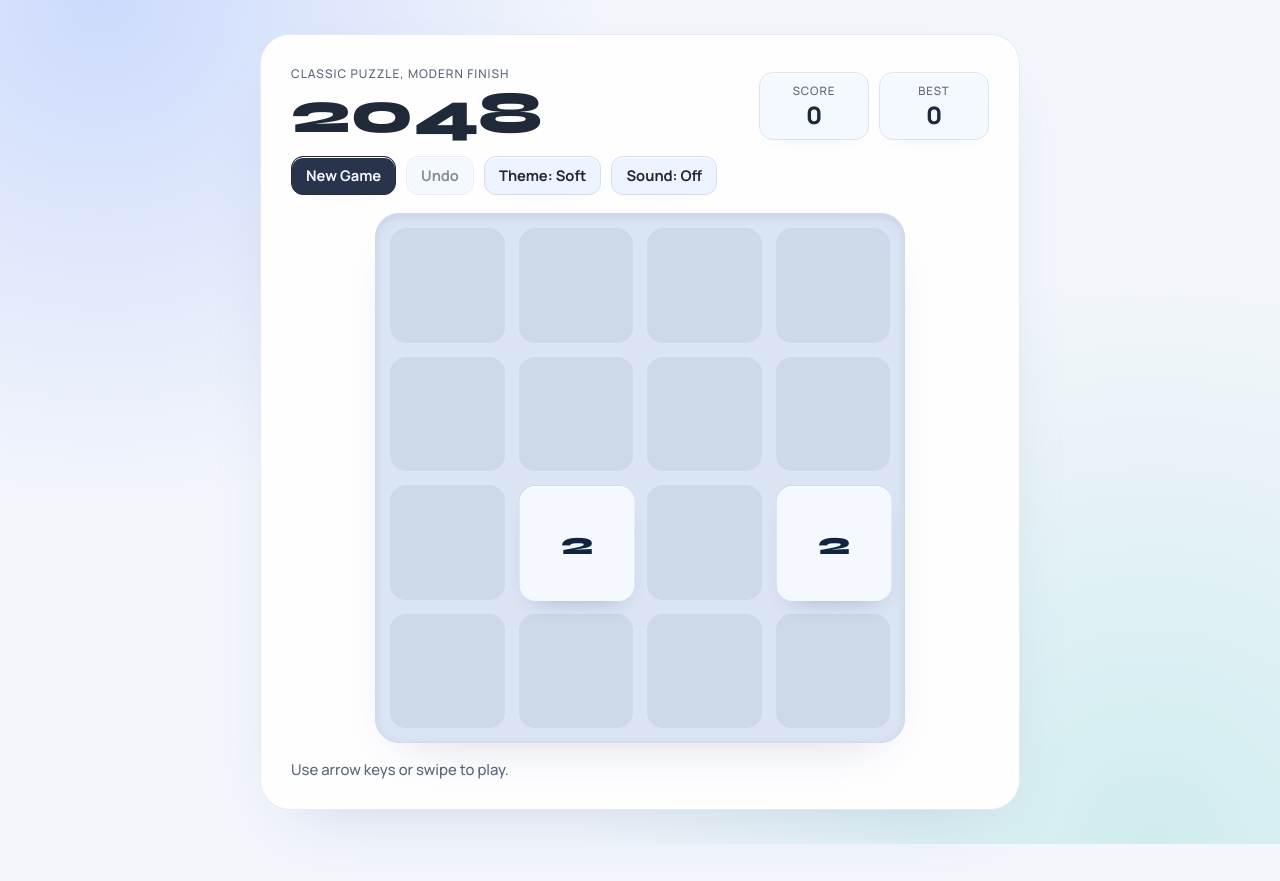
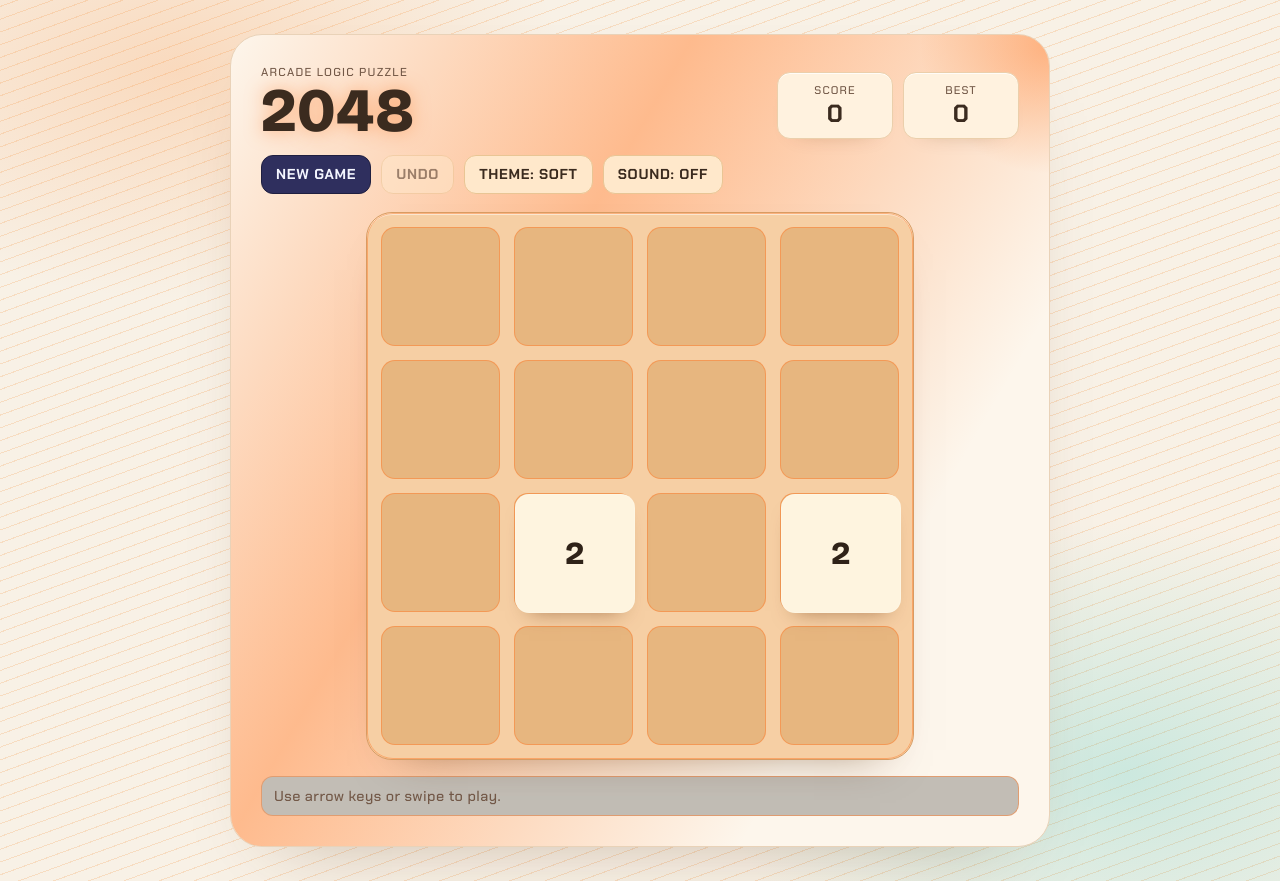
Before and after one commit to zym9863/2048, a plain HTML site: page index.html in a window 1280 px wide. Before the commit the page ends 844 px from the top, so only its background shows below. Drawn offline with nearby package versions, Linux system fonts and the light colour scheme.

Commit message:
feat: update font styles and enhance layout for improved aesthetics

```diff
--- a/index.html
+++ b/index.html
@@ -6,14 +6,14 @@
   <title>2048</title>
   <link rel="preconnect" href="https://fonts.googleapis.com">
   <link rel="preconnect" href="https://fonts.gstatic.com" crossorigin>
-  <link href="https://fonts.googleapis.com/css2?family=Manrope:wght@500;700;800&family=Syne:wght@700;800&display=swap" rel="stylesheet">
+  <link href="https://fonts.googleapis.com/css2?family=Bricolage+Grotesque:wght@500;700;800&family=Chakra+Petch:wght@500;600;700&display=swap" rel="stylesheet">
   <link rel="stylesheet" href="style.css">
 </head>
 <body class="theme-neumorph">
   <main class="app">
     <header class="hero">
-      <div>
-        <p class="eyebrow">Classic Puzzle, Modern Finish</p>
+      <div class="title-block">
+        <p class="eyebrow">Arcade Logic Puzzle</p>
         <h1>2048</h1>
       </div>
       <div class="scoreboard" aria-label="Scoreboard">
--- a/style.css
+++ b/style.css
@@ -1,13 +1,13 @@
 :root {
-  --board-size: min(92vw, 530px);
+  --board-size: min(92vw, 548px);
   --gap: clamp(8px, 2.2vw, 14px);
-  --radius: 24px;
-  --tile-radius: 16px;
+  --radius: 26px;
+  --tile-radius: 14px;
   --tile-size: calc((var(--board-size) - (var(--gap) * 5)) / 4);
   --anim-fast: 140ms;
-  --anim-normal: 180ms;
-  --font-display: "Syne", "Segoe UI", sans-serif;
-  --font-body: "Manrope", "Segoe UI", sans-serif;
+  --anim-normal: 190ms;
+  --font-display: "Bricolage Grotesque", "Segoe UI", sans-serif;
+  --font-body: "Chakra Petch", "Segoe UI", sans-serif;
 }
 
 * {
@@ -27,41 +27,78 @@
   font-family: var(--font-body);
   color: var(--text-main);
   background:
-    radial-gradient(circle at 8% 0%, var(--bg-glow-1), transparent 35%),
-    radial-gradient(circle at 90% 100%, var(--bg-glow-2), transparent 40%),
+    radial-gradient(42% 36% at 14% 8%, var(--bg-glow-1), transparent 72%),
+    radial-gradient(44% 40% at 88% 88%, var(--bg-glow-2), transparent 72%),
+    repeating-linear-gradient(
+      -20deg,
+      transparent 0 11px,
+      color-mix(in oklab, var(--line-color), transparent) 11px 12px
+    ),
     var(--bg-main);
 }
 
 .app {
-  width: min(100%, 760px);
+  position: relative;
+  width: min(100%, 820px);
+  border-radius: 32px;
+  padding: clamp(18px, 3vw, 30px);
   background: var(--panel-bg);
   border: 1px solid var(--panel-border);
-  border-radius: 30px;
-  padding: clamp(18px, 3vw, 30px);
   box-shadow: var(--panel-shadow);
-  backdrop-filter: blur(8px);
+  overflow: hidden;
+  isolation: isolate;
+}
+
+.app::before,
+.app::after {
+  content: "";
+  position: absolute;
+  pointer-events: none;
+  z-index: -1;
+}
+
+.app::before {
+  inset: 0;
+  background: linear-gradient(120deg, transparent 0%, color-mix(in oklab, var(--trim), transparent) 36%, transparent 76%);
+}
+
+.app::after {
+  width: 260px;
+  height: 260px;
+  border-radius: 999px;
+  right: -130px;
+  top: -120px;
+  background: radial-gradient(circle, color-mix(in oklab, var(--trim), transparent) 0%, transparent 70%);
 }
 
 .hero {
   display: flex;
-  align-items: end;
+  align-items: flex-end;
   justify-content: space-between;
-  gap: 16px;
+  gap: 18px;
   margin-bottom: 16px;
 }
 
+.title-block {
+  display: grid;
+  gap: 4px;
+}
+
 .eyebrow {
-  margin: 0 0 4px;
-  letter-spacing: 0.08em;
-  font-size: 0.75rem;
+  margin: 0;
+  letter-spacing: 0.11em;
+  font-size: 0.72rem;
   text-transform: uppercase;
   color: var(--text-soft);
 }
 
 h1 {
   margin: 0;
-  font: 800 clamp(2.1rem, 5vw, 3.7rem) / 0.92 var(--font-display);
+  font: 800 clamp(2.15rem, 5.4vw, 3.85rem) / 0.9 var(--font-display);
   color: var(--text-main);
+  text-transform: uppercase;
+  letter-spacing: 0.01em;
+  text-shadow: 0 0 18px color-mix(in oklab, var(--trim), transparent);
 }
 
 .scoreboard {
@@ -70,8 +107,8 @@
 }
 
 .score-card {
-  min-width: 110px;
-  border-radius: 14px;
+  min-width: 116px;
+  border-radius: 13px;
   padding: 10px 12px 8px;
   background: var(--score-bg);
   border: 1px solid var(--score-border);
@@ -81,16 +118,17 @@
 
 .score-label {
   display: block;
-  font-size: 0.72rem;
+  font-size: 0.7rem;
   text-transform: uppercase;
   color: var(--text-soft);
-  letter-spacing: 0.08em;
+  letter-spacing: 0.1em;
 }
 
 .score-card strong {
-  font-size: 1.5rem;
+  font-size: 1.55rem;
   font-weight: 800;
   color: var(--text-main);
+  letter-spacing: 0.02em;
 }
 
 .score-card.bump {
@@ -108,16 +146,24 @@
   border: 1px solid var(--btn-border);
   background: var(--btn-bg);
   color: var(--text-main);
-  font: 700 0.92rem/1 var(--font-body);
+  font: 700 0.9rem/1 var(--font-body);
+  text-transform: uppercase;
+  letter-spacing: 0.05em;
   padding: 11px 14px;
   border-radius: 12px;
   cursor: pointer;
-  transition: transform var(--anim-fast) ease, box-shadow var(--anim-fast) ease, background var(--anim-fast) ease;
+  transition:
+    transform var(--anim-fast) ease,
+    box-shadow var(--anim-fast) ease,
+    background var(--anim-fast) ease,
+    border-color var(--anim-fast) ease;
   box-shadow: var(--btn-shadow);
 }
 
 .btn:hover:not(:disabled) {
   transform: translateY(-1px);
+  border-color: var(--btn-border-hover);
+  box-shadow: var(--btn-shadow-hover);
 }
 
 .btn:active:not(:disabled) {
@@ -125,7 +171,7 @@
 }
 
 .btn:disabled {
-  opacity: 0.52;
+  opacity: 0.5;
   cursor: not-allowed;
 }
 
@@ -153,6 +199,15 @@
   overflow: hidden;
 }
 
+.board::before {
+  content: "";
+  position: absolute;
+  inset: 0;
+  border-radius: inherit;
+  border: 1px solid color-mix(in oklab, var(--trim), transparent);
+  pointer-events: none;
+}
+
 .grid {
   width: 100%;
   height: 100%;
@@ -165,6 +220,7 @@
 .grid-cell {
   border-radius: var(--tile-radius);
   background: var(--grid-cell-bg);
+  border: 1px solid color-mix(in oklab, var(--trim), transparent);
 }
 
 .tile-layer,
@@ -183,16 +239,17 @@
   border-radius: var(--tile-radius);
   font: 800 clamp(1.1rem, 2.8vw, 2rem) / 1 var(--font-display);
   color: var(--tile-text);
+  border: 1px solid color-mix(in oklab, #ffffff 14%, transparent);
   box-shadow: var(--tile-shadow);
   transition: transform var(--anim-normal) cubic-bezier(0.22, 1, 0.36, 1);
 }
 
 .tile.small-text {
-  font-size: clamp(0.92rem, 2.15vw, 1.45rem);
+  font-size: clamp(0.9rem, 2.15vw, 1.45rem);
 }
 
 .tile-spawn {
-  animation: tile-spawn 220ms ease;
+  animation: tile-spawn 220ms cubic-bezier(0.2, 1.03, 0.26, 1);
 }
 
 .tile-merge {
@@ -206,8 +263,13 @@
 
 .status {
   margin: 16px 0 0;
-  font-size: 0.93rem;
+  padding: 10px 12px;
+  border-radius: 12px;
+  font-size: 0.9rem;
+  letter-spacing: 0.03em;
   color: var(--text-soft);
+  border: 1px solid color-mix(in oklab, var(--trim), transparent);
+  background: color-mix(in oklab, var(--panel-bg) 82%, #000 18%);
 }
 
 .overlay {
@@ -215,7 +277,8 @@
   inset: 0;
   display: grid;
   place-items: center;
-  background: color-mix(in oklab, #000 56%, transparent);
+  background: color-mix(in oklab, #020304 70%, transparent);
+  backdrop-filter: blur(4px);
   padding: 20px;
   z-index: 20;
 }
@@ -226,16 +289,17 @@
 
 .overlay-card {
   width: min(100%, 440px);
+  border-radius: 20px;
+  padding: 22px;
   background: var(--panel-bg);
   border: 1px solid var(--panel-border);
-  border-radius: 22px;
-  padding: 22px;
   box-shadow: var(--panel-shadow);
 }
 
 .overlay-card h2 {
   margin: 0 0 6px;
   font: 800 1.8rem/1 var(--font-display);
+  text-transform: uppercase;
 }
 
 .overlay-card p {
@@ -251,85 +315,124 @@
 }
 
 .theme-neumorph {
-  --bg-main: #f3f6fb;
-  --bg-glow-1: color-mix(in oklab, #87a9ff 36%, transparent);
-  --bg-glow-2: color-mix(in oklab, #95ddd6 38%, transparent);
-  --panel-bg: color-mix(in oklab, #ffffff 92%, #eff2f9 8%);
-  --panel-border: #e5ebf6;
-  --panel-shadow: 0 28px 70px -38px #607cb355;
-  --text-main: #1f2938;
-  --text-soft: #5b6578;
-  --score-bg: #f4f8ff;
-  --score-border: #dce4f2;
-  --score-shadow: inset 0 1px 0 #ffffff, 0 8px 20px -16px #203a752d;
-  --btn-bg: #edf3ff;
-  --btn-border: #d4deee;
-  --btn-shadow: 0 8px 24px -18px #1c357830, inset 0 1px 0 #ffffff;
-  --accent-bg: #28344c;
-  --accent-border: #1f2b42;
-  --accent-text: #f4f7ff;
-  --board-bg: #dae4f3;
-  --board-border: #d0dae8;
-  --board-shadow: inset 0 3px 10px #c7d2e5, 0 22px 50px -30px #2e46733f;
-  --grid-cell-bg: #cdd8e8;
-  --tile-text: #10253d;
-  --tile-shadow: 0 12px 24px -16px #0f2e5f55, inset 0 1px 0 #ffffffa8;
+  --bg-main: #f8f1e6;
+  --bg-glow-1: color-mix(in oklab, #ff8f3c 24%, transparent);
+  --bg-glow-2: color-mix(in oklab, #2ec9c5 22%, transparent);
+  --line-color: #f6c79b;
+  --trim: #ff7f2f;
+  --panel-bg: color-mix(in oklab, #fff8ef 91%, #e8ddd0 9%);
+  --panel-border: #e9d2b8;
+  --panel-shadow: 0 34px 75px -48px #5c31115c;
+  --text-main: #3b2b1f;
+  --text-soft: #735948;
+  --score-bg: #fff2df;
+  --score-border: #ebcfab;
+  --score-shadow: inset 0 1px 0 #ffffffcc, 0 11px 24px -22px #62340a7d;
+  --btn-bg: #ffe8cb;
+  --btn-border: #e9c594;
+  --btn-border-hover: #d18b52;
+  --btn-shadow: 0 10px 22px -20px #6638148f;
+  --btn-shadow-hover: 0 12px 26px -18px #5b2f0f8c;
+  --accent-bg: #2f2f5e;
+  --accent-border: #1f1f40;
+  --accent-text: #f4f6ff;
+  --board-bg: #f6cfa4;
+  --board-border: #d79c63;
+  --board-shadow: inset 0 2px 0 #ffffff80, 0 24px 44px -34px #55290590;
+  --grid-cell-bg: #e7b67f;
+  --tile-text: #2f2218;
+  --tile-shadow: 0 12px 20px -14px #6f3a1396;
 }
 
 .theme-contrast {
-  --bg-main: #0f1319;
-  --bg-glow-1: color-mix(in oklab, #ff6f2f 40%, transparent);
-  --bg-glow-2: color-mix(in oklab, #30d6cf 30%, transparent);
-  --panel-bg: #151d28;
-  --panel-border: #253246;
-  --panel-shadow: 0 30px 70px -38px #0000009e;
-  --text-main: #e8eff9;
-  --text-soft: #a7b8ce;
-  --score-bg: #111926;
-  --score-border: #2f3f56;
+  --bg-main: #0a1016;
+  --bg-glow-1: color-mix(in oklab, #26f3f0 30%, transparent);
+  --bg-glow-2: color-mix(in oklab, #ff7a2f 28%, transparent);
+  --line-color: #123142;
+  --trim: #1ed8d0;
+  --panel-bg: color-mix(in oklab, #0f1b28 92%, #060c12 8%);
+  --panel-border: #255067;
+  --panel-shadow: 0 34px 78px -46px #000000cc;
+  --text-main: #d8edf7;
+  --text-soft: #91adc1;
+  --score-bg: #122536;
+  --score-border: #2b5c7b;
   --score-shadow: none;
-  --btn-bg: #1a2537;
-  --btn-border: #314564;
+  --btn-bg: #132535;
+  --btn-border: #2d5f80;
+  --btn-border-hover: #47b8e7;
   --btn-shadow: none;
-  --accent-bg: #e8eff9;
-  --accent-border: #eff4ff;
-  --accent-text: #101625;
-  --board-bg: #131b27;
-  --board-border: #2b3a50;
-  --board-shadow: none;
-  --grid-cell-bg: #223145;
-  --tile-text: #0d1424;
-  --tile-shadow: 0 10px 24px -16px #000000cc;
+  --btn-shadow-hover: 0 0 0 1px #47b8e7;
+  --accent-bg: #27d7d0;
+  --accent-border: #19b8b2;
+  --accent-text: #0b1a24;
+  --board-bg: #102132;
+  --board-border: #2b607f;
+  --board-shadow: 0 16px 34px -26px #000000a8;
+  --grid-cell-bg: #17334a;
+  --tile-text: #0b1925;
+  --tile-shadow: 0 12px 20px -14px #000000c7;
 }
 
-.value-2 { background: #f5f8ff; }
-.value-4 { background: #edf4ff; }
-.value-8 { background: #c7ecff; }
-.value-16 { background: #9ee7ff; }
-.value-32 { background: #85e8d7; }
-.value-64 { background: #5ad6c8; }
-.value-128 { background: #fbe093; }
-.value-256 { background: #fbc66e; }
-.value-512 { background: #f59b63; }
-.value-1024 { background: #f67f56; color: #101625; }
-.value-2048 { background: #f56c4f; color: #f8fbff; }
-.value-super { background: #e14c74; color: #f8fbff; }
+.value-2 { background: #fef4df; }
+.value-4 { background: #ffe7c6; }
+.value-8 { background: #ffd89f; }
+.value-16 { background: #ffbe7e; }
+.value-32 { background: #ff9f70; }
+.value-64 { background: #f98363; }
+.value-128 { background: #ffd873; }
+.value-256 { background: #ffba5c; }
+.value-512 { background: #ff9c4e; }
+.value-1024 { background: #ff7b46; color: #1c0f09; }
+.value-2048 { background: #ff4f44; color: #f8fdff; }
+.value-super { background: #f0397b; color: #f8fdff; }
+
+.theme-contrast .value-2 { background: #d0f9ff; }
+.theme-contrast .value-4 { background: #9ff4ff; }
+.theme-contrast .value-8 { background: #5fe2ff; }
+.theme-contrast .value-16 { background: #32c8ff; }
+.theme-contrast .value-32 { background: #2ac3e2; }
+.theme-contrast .value-64 { background: #1fa8c9; }
+.theme-contrast .value-128 { background: #6ef3a7; }
+.theme-contrast .value-256 { background: #43e49b; }
+.theme-contrast .value-512 { background: #f7da55; }
+.theme-contrast .value-1024 { background: #ffb53f; }
+.theme-contrast .value-2048 { background: #ff8741; color: #1d1110; }
+.theme-contrast .value-super { background: #ff4d74; color: #f8fdff; }
 
 @keyframes tile-spawn {
-  from { transform: scale(0.6); opacity: 0; }
-  to { transform: scale(1); opacity: 1; }
+  from {
+    transform: scale(0.56);
+    opacity: 0;
+  }
+  to {
+    transform: scale(1);
+    opacity: 1;
+  }
 }
 
 @keyframes tile-merge {
-  0% { transform: scale(1); }
-  45% { transform: scale(1.14); }
-  100% { transform: scale(1); }
+  0% {
+    transform: scale(1);
+  }
+  45% {
+    transform: scale(1.15);
+  }
+  100% {
+    transform: scale(1);
+  }
 }
 
 @keyframes score-pop {
-  0% { transform: translateY(0); }
-  50% { transform: translateY(-2px); }
-  100% { transform: translateY(0); }
+  0% {
+    transform: translateY(0);
+  }
+  50% {
+    transform: translateY(-2px);
+  }
+  100% {
+    transform: translateY(0);
+  }
 }
 
 @media (max-width: 720px) {
```
